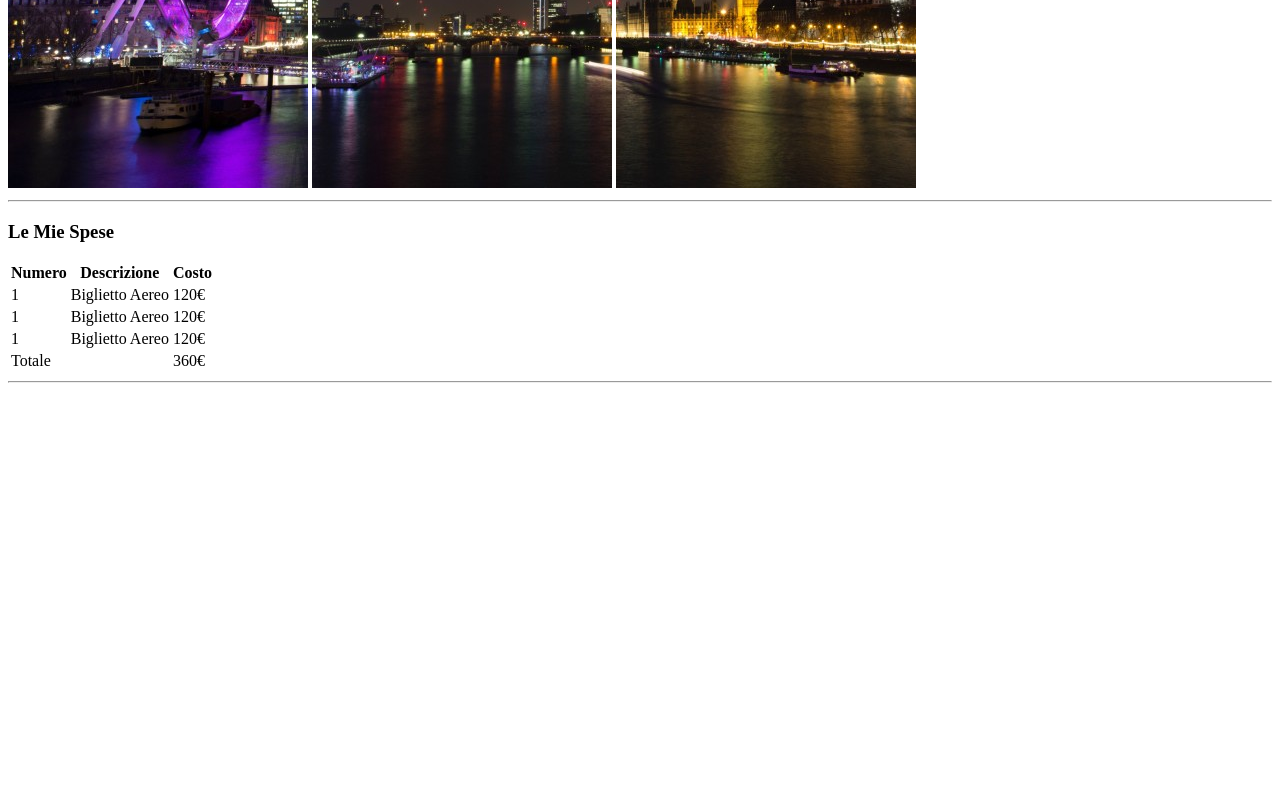
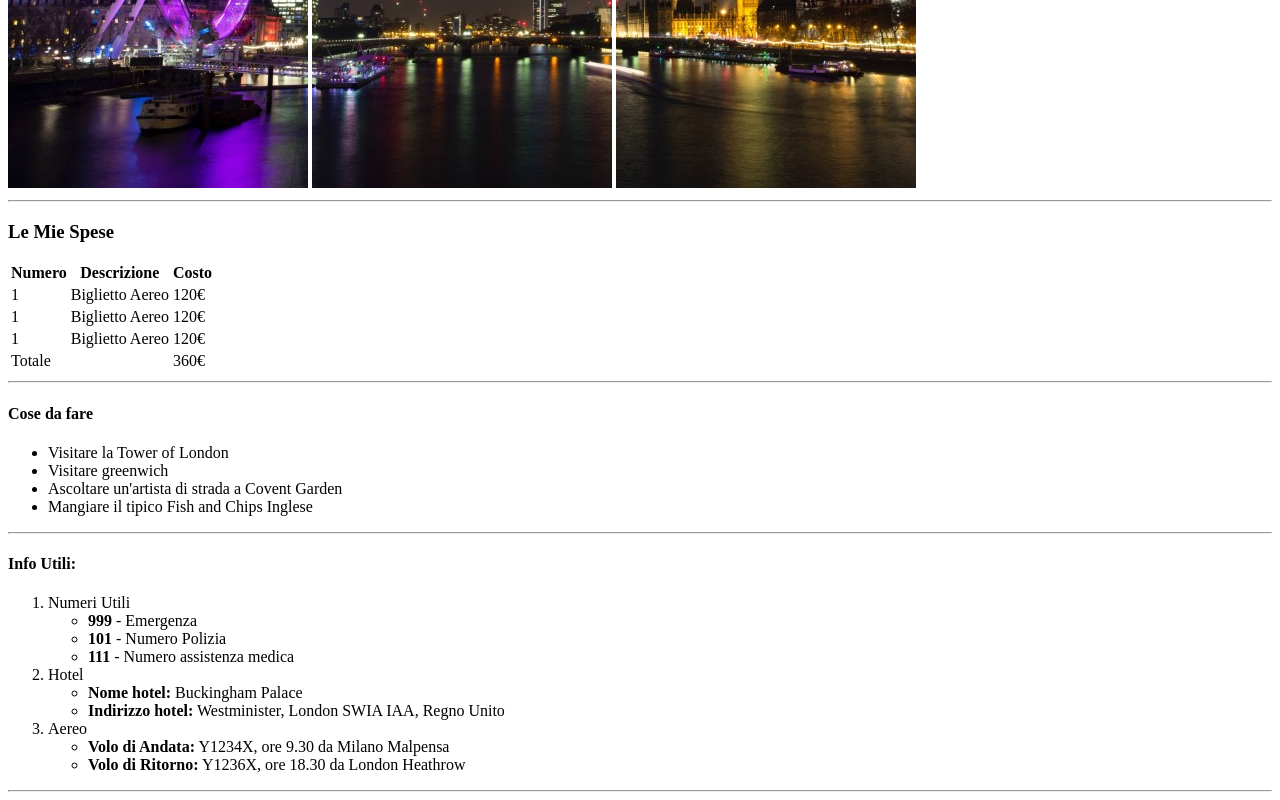
Before and after one commit to LuigiPascali/html-london-trip, a plain HTML site: page index.html in a window 1280 px wide. Shown: the part 492-1292 px from the top of the page. Before the commit the page ends 883 px from the top, so only its background shows below. Drawn offline with Linux system fonts and the light colour scheme.

Commit message:
completamento main

```diff
--- a/index.html
+++ b/index.html
@@ -57,7 +57,45 @@
         </section>
 
         <!-- sezione relativa a cose da fare -->
+        <section>
+            <h4>Cose da fare</h4>
 
+            <ul>
+                <li>Visitare la Tower of London </li>
+                <li>Visitare greenwich </li>
+                <li>Ascoltare un'artista di strada a Covent Garden </li>
+                <li>Mangiare il tipico Fish and Chips Inglese </li>
+            </ul>
+
+            <hr>
+        </section>
+
+        <!-- sezione relativa ad info utili -->
+        <section>
+            <h4>Info Utili:</h4>
+
+            <ol>
+                <li>Numeri Utili</li>
+                    <ul>
+                        <li><strong>999</strong> - Emergenza </li>
+                        <li><strong>101</strong> - Numero Polizia</li>
+                        <li><strong>111</strong> - Numero assistenza medica</li>
+                    </ul>
+                <li>Hotel</li>
+                    <ul>
+                        <li><strong>Nome hotel:</strong> Buckingham Palace</li>
+                        <li><strong>Indirizzo hotel:</strong> Westminister, London SWIA IAA, Regno Unito</li>
+                    </ul>
+                <li>Aereo</li>
+                    <ul>
+                        <li><strong>Volo di Andata:</strong> Y1234X, ore 9.30 da Milano Malpensa</li>
+                        <li><strong>Volo di Ritorno:</strong> Y1236X, ore 18.30 da London Heathrow</li>
+                    </ul>
+            </ol>
+
+            <hr>
+
+        </section>
     </main>
 
     <footer>
```
